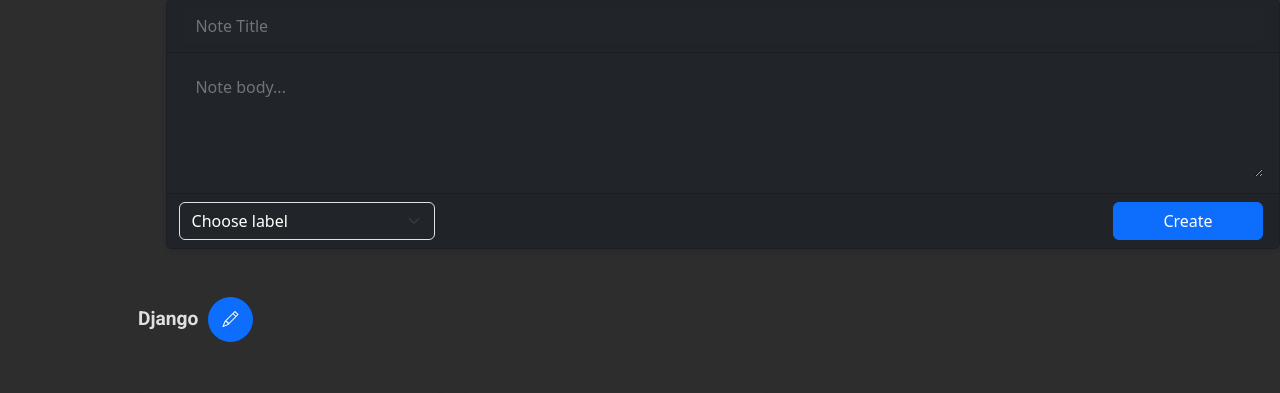
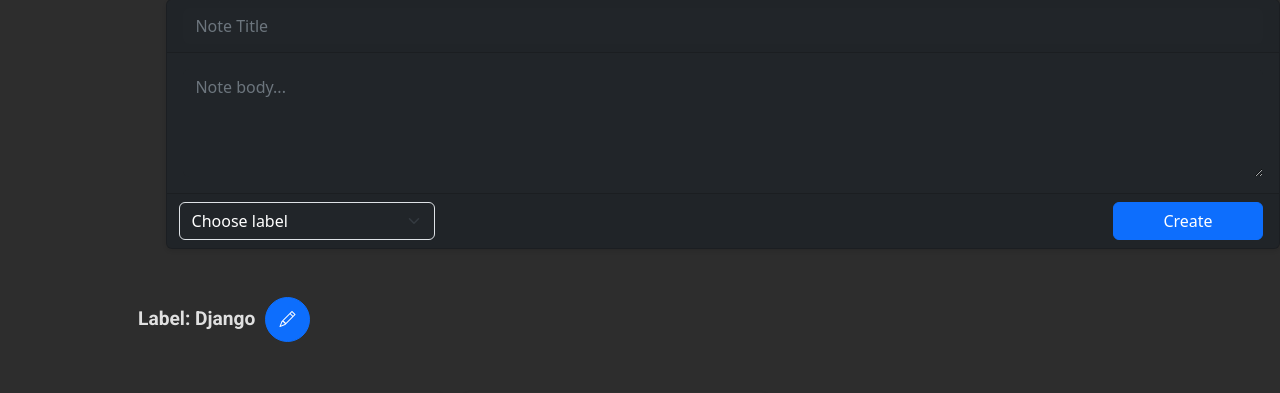
Before and after one commit to JoseSholly/keep-notebook, a Django app: page /notes/label/Django/ in a window 1280 px wide; the page is wider, and only the part inside the window is pictured. Shown: the part 94-487 px from the top of that part. Run offline with Django 4.2, Linux system fonts and the light colour scheme; a user stored in the database is signed in; data comes from the database, SQL or seed files in the repository; both versions use the stored data as it was after the commit; some libraries are stand-ins or nearby versions.

```diff
--- a/notebook/notes/templates/notes/label/edit_label_modal.html
+++ b/notebook/notes/templates/notes/label/edit_label_modal.html
@@ -3,7 +3,7 @@
     <div class="modal-dialog">
         <div class="modal-content">
             <div class="modal-header">
-                <h1 class="modal-title fs-5" id="exampleModalLabel">Edit Label</h1>
+                <h1 class="modal-title fs-5" id="exampleModalLabel">Edit label name</h1>
                 <button type="button" class="btn-close" data-bs-dismiss="modal" aria-label="Close"></button>
             </div>
             <input type="text" class="form-control bg-dark text-white"
--- a/notebook/notes/templates/notes/label/list.html
+++ b/notebook/notes/templates/notes/label/list.html
@@ -5,11 +5,13 @@
 {% load static %}
 
 <div class="edit_label" style="display:block;">
-    <p class="text-capitalize" style="font-weight: bold; font-size: larger;">{{ label }}
-        <button type="button" class="btn btn-primary" data-bs-toggle="modal" data-label-id="{{ label.id }}" data-bs-target="#EditLabelModal" style="margin-left: 5px; margin-right: 5px; width: 45px; height: 45px; border-radius: 50%;" title="Edit">
-        <i class="bi bi-pencil"></i>
+    <p class="text-capitalize" style="font-weight: bold; font-size: larger;">Label: {{ label }}
+        <button type="button" class="btn btn-primary" data-bs-toggle="modal" data-label-id="{{ label.id }}"
+            data-bs-target="#EditLabelModal"
+            style="margin-left: 5px; margin-right: 5px; width: 45px; height: 45px; border-radius: 50%;" title="Edit">
+            <i class="bi bi-pencil"></i>
         </button>
-    </button>
+        </button>
     </p>
 </div>
 
--- a/notebook/notes/views.py
+++ b/notebook/notes/views.py
@@ -173,7 +173,6 @@ def label_edit(request, label_id):
                 "message": "Label updated successfully.",
                 "label": new_label_name})
     elif request.method=="GET":
-        print(label_id)
         return JsonResponse({"label": label.name})
 
 @login_required
```
Also changed, not shown: notebook/notes/templates/notes/label/empty.html (+15 -1 lines), notebook/db.sqlite3.
